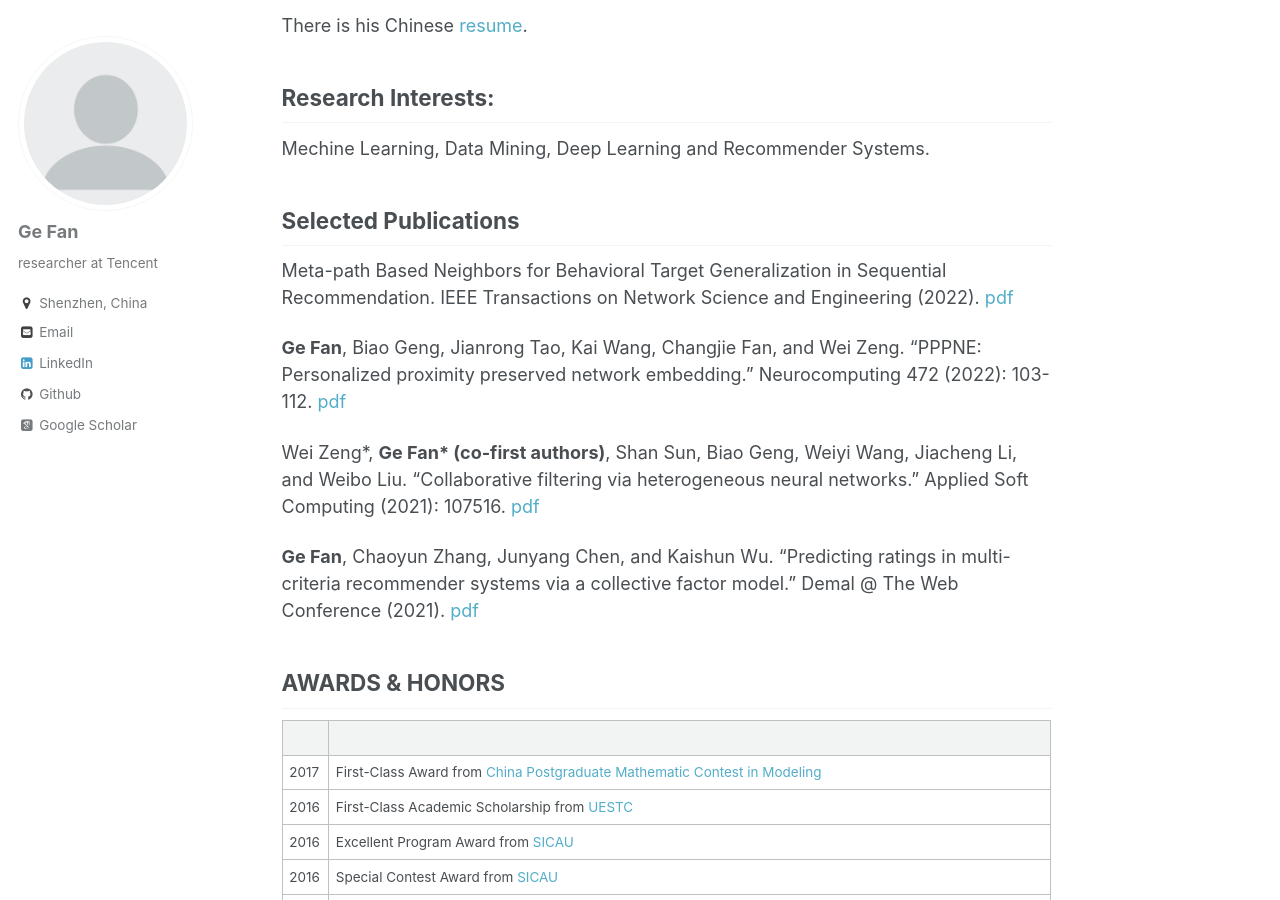
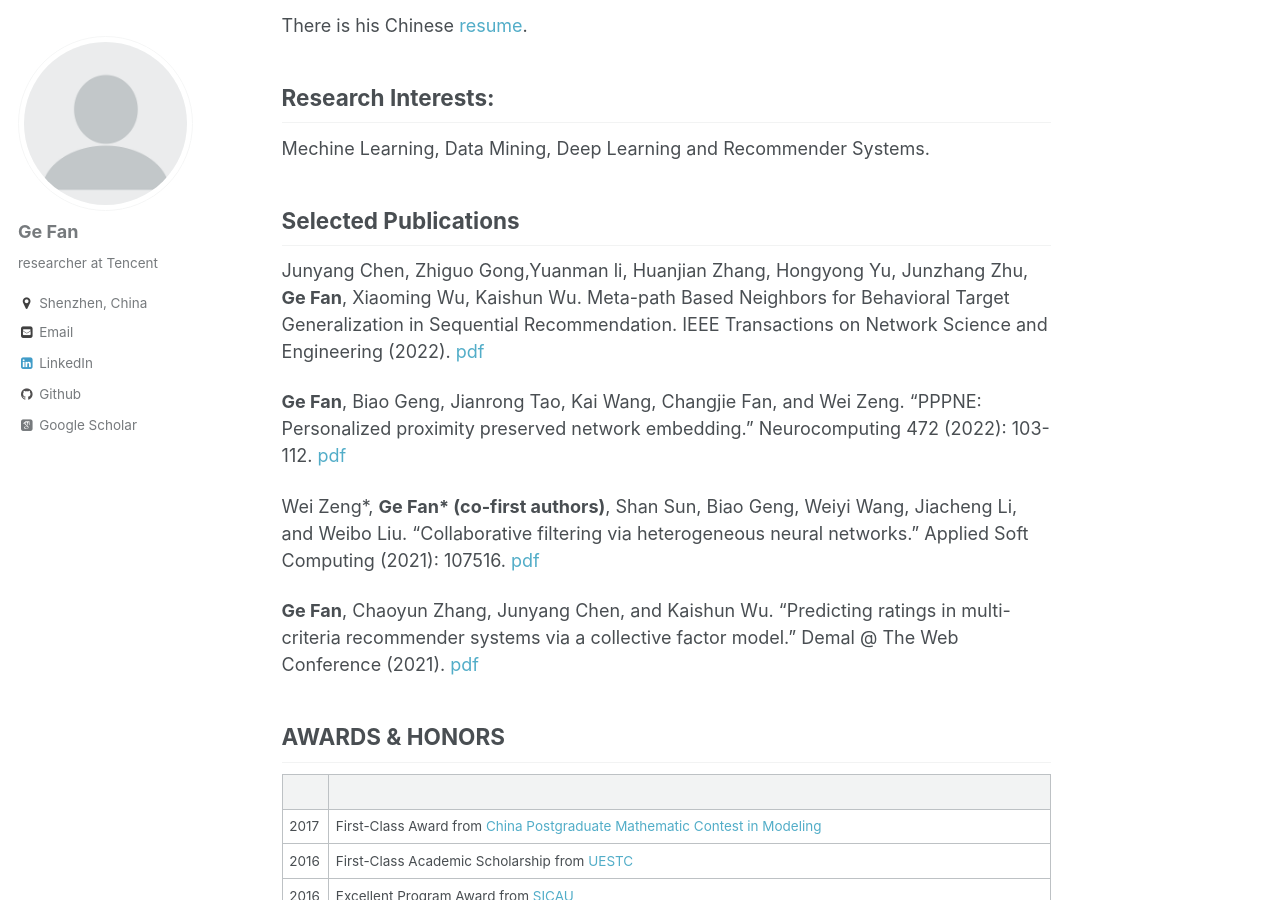
Before and after one commit to FanGhost/fanghost.github.io, a Jekyll site: the page built from _pages/about.md, in a window 1280 px wide and 900 px high, scrolled down 402 px. Built offline with Jekyll 4.4.1, drawn with Linux system fonts in a browser that asks for light colours; some web fonts are replaced.

Commit message:
Update about.md

```diff
--- a/_pages/about.md
+++ b/_pages/about.md
@@ -20,7 +20,7 @@ Mechine Learning, Data Mining, Deep Learning and Recommender Systems.
 
 Selected Publications
 ---
-Meta-path Based Neighbors for Behavioral Target Generalization in Sequential Recommendation.
+Junyang Chen, Zhiguo Gong,Yuanman li, Huanjian Zhang, Hongyong Yu, Junzhang Zhu, **Ge Fan**, Xiaoming Wu, Kaishun Wu. Meta-path Based Neighbors for Behavioral Target Generalization in Sequential Recommendation.
 IEEE Transactions on Network Science and Engineering (2022). [pdf](../files/2022Meta-path.pdf)
 
 **Ge Fan**, Biao Geng, Jianrong Tao, Kai Wang, Changjie Fan, and Wei Zeng. "PPPNE: Personalized proximity preserved network embedding." Neurocomputing 472 (2022): 103-112. [pdf](../files/2021PPPNE.pdf)
```
